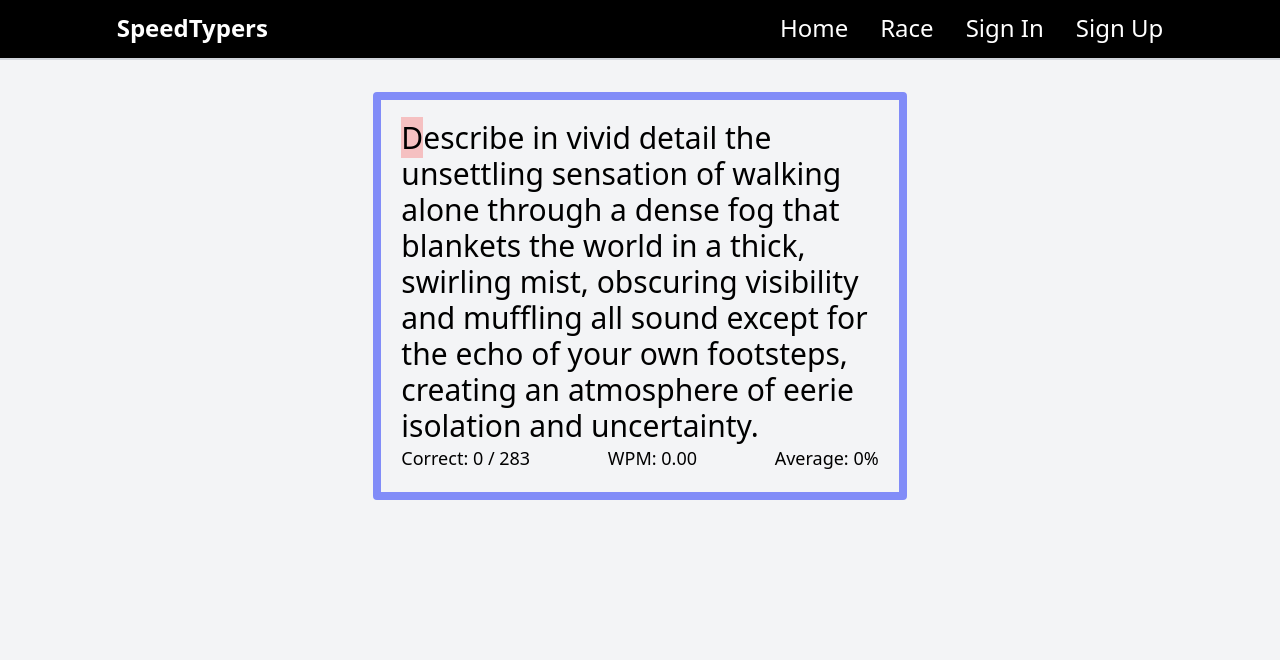
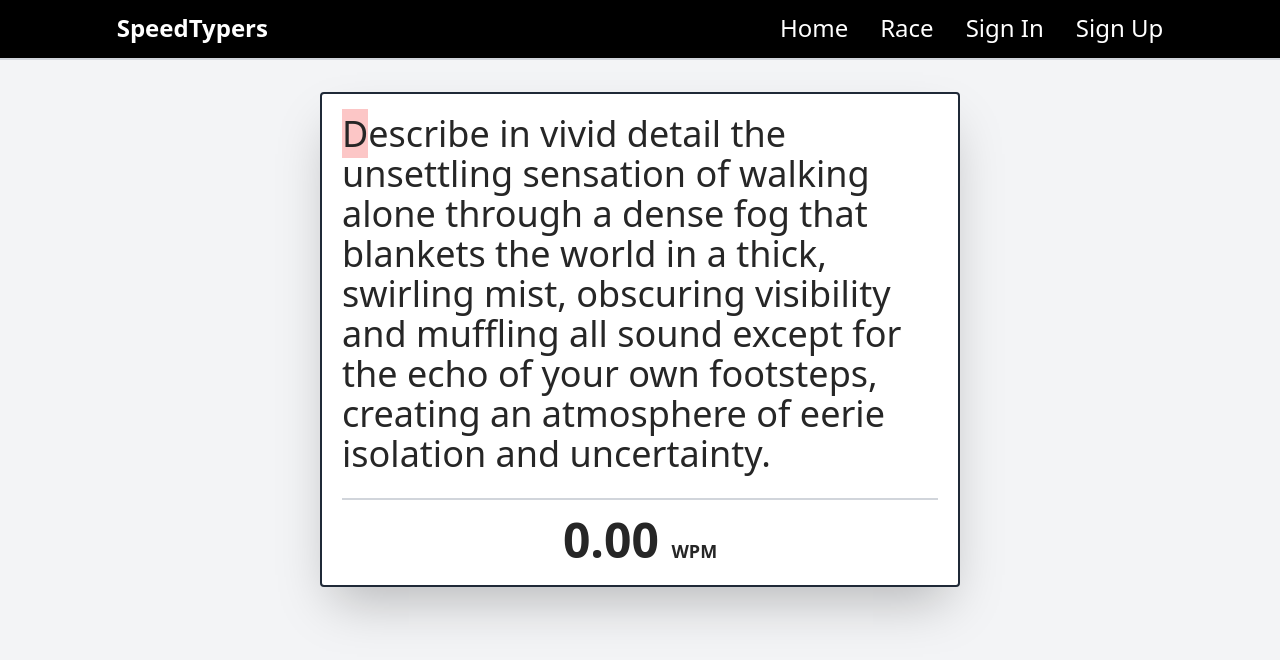
Before and after one commit to MarshPeter/speed-typers-next, a Next.js app: page /prompter in a window 1280 px wide. Shown: the top 660 px of the page. Built offline with nearby package versions, Linux system fonts and the light colour scheme; no server answers.

Commit message:
cleaned up border of typing prompt

```diff
--- a/src/components/TypingPrompt.tsx
+++ b/src/components/TypingPrompt.tsx
@@ -108,12 +108,12 @@ export default function TypingPrompt({
     }
 
     return (
-        <div className="flex flex-col w-5/12 align-center gap-4 p-5 rounded border-8 border-indigo-400">
+        <div className="flex flex-col w-11/12 md:w-9/12 lg:w-7/12 xl:w-6/12 align-center gap-4 p-5 bg-white text-neutral-800 shadow-2xl border-2 rounded  border-gray-800">
             {countdownOngoing ? (
                 <Countdown onConclusionFunction={finishCountdown}></Countdown>
             ) : null}
-            <div>
-                <p className="text-3xl">
+            <div className="border-gray-300 border-b-2 pb-6">
+                <p className="text-4xl">
                     {phrase.split("").map((char, index) => {
                         if (index > highlightIndex) return char;
 
@@ -147,14 +147,14 @@ export default function TypingPrompt({
                         return char;
                     })}
                 </p>
-                <div className="flex justify-between text-lg">
-                    <p>
-                        Correct: {correctCharacterCount} /{" "}
-                        {correctCharacterArray.length}
-                    </p>
-                    <p>WPM: {wordsPerMinute.toFixed(2)}</p>
-                    <p>Average: {currentAverage.toFixed(0)}%</p>
-                </div>
+            </div>
+            <div className="flex justify-center text-5xl font-bold">
+                <p>
+                    <span className="font-bold">
+                        {wordsPerMinute.toFixed(2)}
+                    </span>{" "}
+                    <span className="text-lg">WPM</span>
+                </p>
             </div>
         </div>
     );
```
